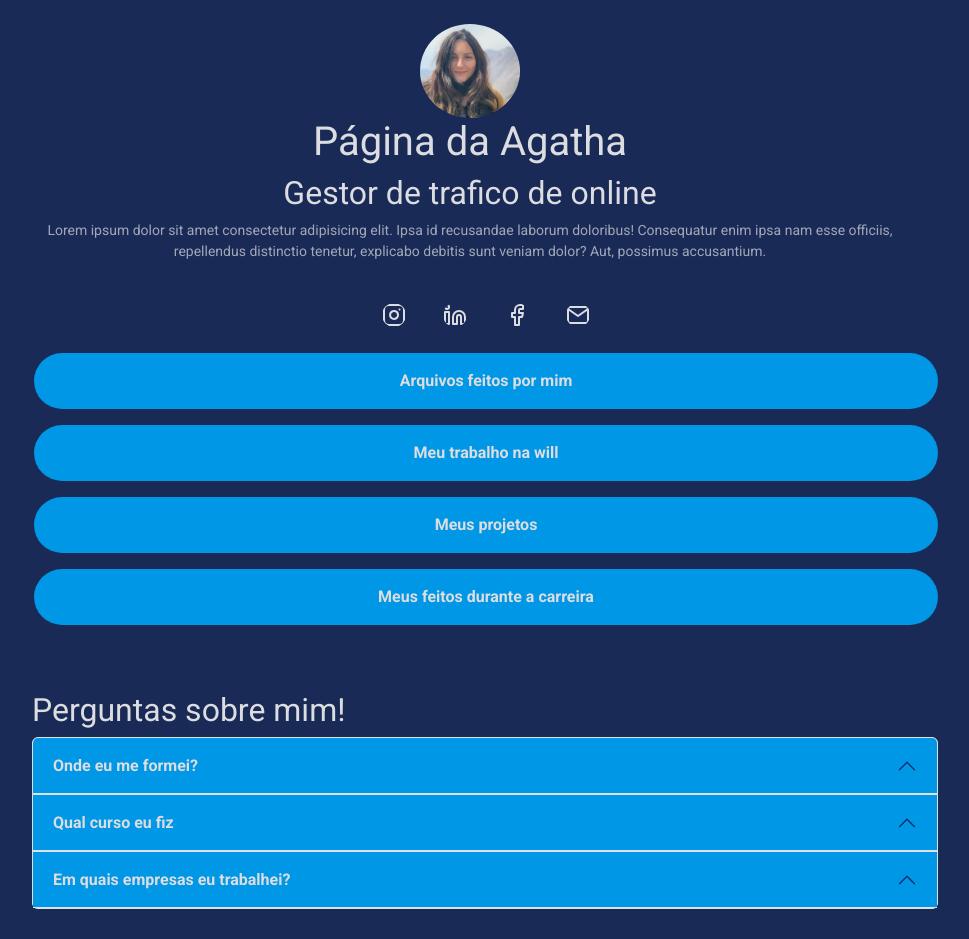
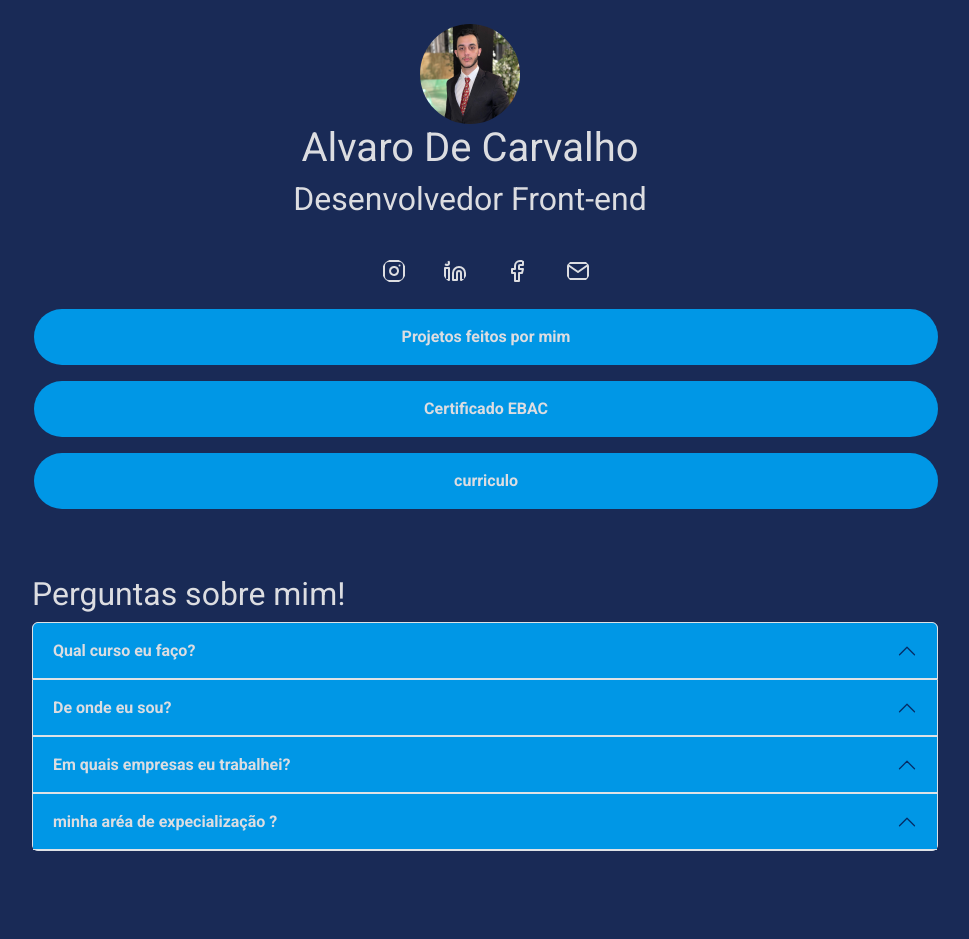
Before and after one commit to AlvaroDeCarvalho/projeto_portifolio, a website: page index.html in a window 1280 px wide. Shown: the whole page, without its empty margins (170-1139 px from the left). After the commit the page ends 881 px from the top, so only its background shows below. Drawn offline with nearby package versions, Linux system fonts and the light colour scheme; files that its build step writes are made by us from their sources.

Commit message:
acresentado email, curriculo, instagram e lkd

```diff
--- a/index.html
+++ b/index.html
@@ -15,16 +15,16 @@
     <div class="container">
     <header>
         <div class="profile-bio">
-                    <img src="src/imagens/profile_avatar.bmp">
-                    <div class="profile-bio-name"><h1>Página da Agatha</h1></div>
-                    <div class="profile-bio-subtitle"><h2>Gestor de trafico de online</h2></div>
-                    <div class="profile-bio-description"><p>Lorem ipsum dolor sit amet consectetur adipisicing elit. Ipsa id recusandae laborum doloribus! Consequatur enim ipsa nam esse officiis, repellendus distinctio tenetur, explicabo debitis sunt veniam dolor? Aut, possimus accusantium.</p></div>
+                    <img src="src/imagens/avatar.jpg">
+                    <div class="profile-bio-name"><h1>Alvaro De Carvalho</h1></div>
+                    <div class="profile-bio-subtitle"><h2>Desenvolvedor Front-end</h2></div>
+                    <div class="profile-bio-description"><p></p></div>
                 </div>
             </header>
             <nav>
                 <ul class="social-links">
                     <li>
-                        <a href="">
+                        <a href="https://www.instagram.com/alvaro_carvalhoo__/">
                         <img src="src/imagens/instagram.svg">
                         </a>
                     </li>
@@ -43,7 +43,7 @@
 
                     <li>
                         <a href="">
-                        <img src="src/imagens/mail.svg">
+                        <img src="src/imagens/mail.svg" id="email">
                         </a>
                     </li>
             </nav>
@@ -51,24 +51,20 @@
                 <ul class="project-list">
                     <li class="project-list-item">
                         <a href="">
-                            Arquivos feitos por mim
+                            Projetos feitos por mim
                         </a>
                     </li>
                     <li class="project-list-item">
                         <a href="">
-                            Meu trabalho na will
+                            Certificado EBAC
                         </a>
                     </li>
                     <li class="project-list-item">
-                        <a href="">
-                            Meus projetos
+                        <a href="src/curriculo/AlvaroCurriculo.docx" download="AlvaroCurriculo.docx">
+                        curriculo
                         </a>
                     </li>
-                    <li class="project-list-item">
-                        <a href="">
-                            Meus feitos durante a carreira
-                        </a>
-                    </li>
+
                 </ul>
             </nav>
         </div>
@@ -78,24 +74,24 @@
                 <div class="accordion-item">
                     <div class="accordion-header">
                         <button class="accordion-button" data-bs-toggle="collapse" data-bs-target="#resposta1">
-                            Onde eu me formei?
+                            Qual curso eu faço?
                         </button>
                     </div>
                     <div id="resposta1" class="accordion-collapse collapse ">
                         <div class="accordion-body">
-                            Na Universidade federal da paraiba -UFPB
+                            Faço ciências da computação- UNIPE
                         </div>
                     </div>
                 </div>
                 <div class="accordion-item">
                     <div class="accordion-header">
                         <button class="accordion-button" data-bs-toggle="collapse" data-bs-target="#resposta2">
-                            Qual curso eu fiz
+                            De onde eu sou?
                         </button>
                     </div>
                     <div id="resposta2" class="accordion-collapse collapse ">
                         <div class="accordion-body">
-                            Cursei jornalismo e segui o ramo do markting
+                            Moro em João Pessoa-PB, e estou aperto a empregos remotos
                         </div>
                     </div>
                 </div>
@@ -107,15 +103,33 @@
                     </div>
                     <div id="resposta3" class="accordion-collapse collapse ">
                         <div class="accordion-body">
-                            Na will e em outras
+                            tenho experência em gestão financeira no jornal notícias forenses, onde eu servia de auxiliar ao meu pau
                         </div>
                     </div>
                 </div>
 
+                <div class="accordion-item">
+                    <div class="accordion-header">
+                        <button class="accordion-button" data-bs-toggle="collapse" data-bs-target="#resposta4">
+                            minha aréa de expecialização ?
+                        </button>
+                        <div id="resposta4" class="accordion-collapse collapse">
+                            <div class="accordion-body">
+                                sou expecialista em front-end, entretando atualmente frequentos cursos  para que eu possa me tornar um Desenvolvedor Full-stack
+                            </div>
+                        </div>
+                    </div>
+                </div>
             </div>
         </div>
 
 
         <script src="https://cdn.jsdelivr.net/npm/bootstrap@5.3.0-alpha3/dist/js/bootstrap.bundle.min.js"></script>
+        <script>
+            const email = document.getElementById("email")
+            email.addEventListener('click',function(a){
+                alert("alvarodecarvalho20@gmail.com")
+            })
+        </script>
 </body>
 </html>
```
Also changed, not shown: src/imagens/avatar.jpg (added), src/imagens/profile_avatar.bmp (deleted), 1 other file.
